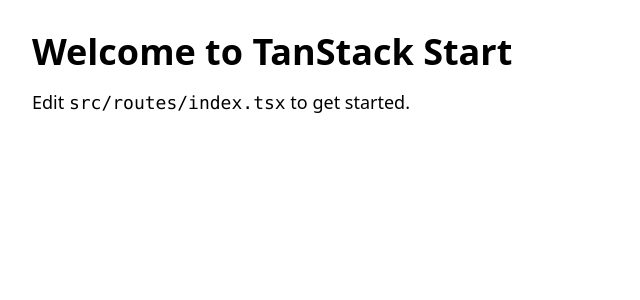
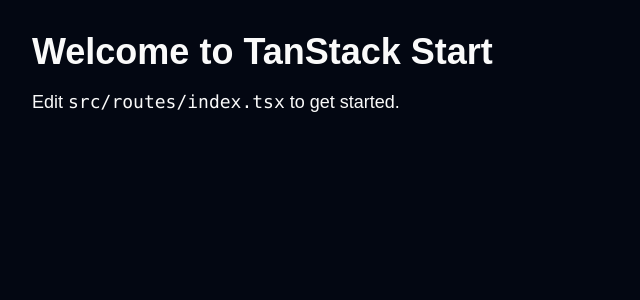
Before and after one commit to mistic0xb/glassabbey-frontend, a React (Vite) app: page / in a window 1280 px wide. Shown: the top 300 px of the page, without its empty margins (0-640 px from the left). Built offline with nearby package versions, Linux system fonts and the light colour scheme.

Commit message:
feat: fixed color theme for the entire app

```diff
--- a/src/styles.css
+++ b/src/styles.css
@@ -1,5 +1,9 @@
+@import 'tailwindcss';
+@import 'tw-animate-css';
+@import 'shadcn/tailwind.css';
+@import '@fontsource-variable/geist';
 
-@import "tailwindcss";
+@custom-variant dark (&:is(.dark *));
 
 * {
   box-sizing: border-box;
@@ -14,3 +18,107 @@
 body {
   margin: 0;
 }
+
+@theme inline {
+  --font-heading: var(--font-sans);
+  --font-sans: 'Geist Variable', sans-serif;
+  --color-sidebar-ring: var(--sidebar-ring);
+  --color-sidebar-border: var(--sidebar-border);
+  --color-sidebar-accent-foreground: var(--sidebar-accent-foreground);
+  --color-sidebar-accent: var(--sidebar-accent);
+  --color-sidebar-primary-foreground: var(--sidebar-primary-foreground);
+  --color-sidebar-primary: var(--sidebar-primary);
+  --color-sidebar-foreground: var(--sidebar-foreground);
+  --color-sidebar: var(--sidebar);
+  --color-chart-5: var(--chart-5);
+  --color-chart-4: var(--chart-4);
+  --color-chart-3: var(--chart-3);
+  --color-chart-2: var(--chart-2);
+  --color-chart-1: var(--chart-1);
+  --color-ring: var(--ring);
+  --color-input: var(--input);
+  --color-border: var(--border);
+  --color-destructive: var(--destructive);
+  --color-accent-foreground: var(--accent-foreground);
+  --color-accent: var(--accent);
+  --color-muted-foreground: var(--muted-foreground);
+  --color-muted: var(--muted);
+  --color-secondary-foreground: var(--secondary-foreground);
+  --color-secondary: var(--secondary);
+  --color-primary-foreground: var(--primary-foreground);
+  --color-primary: var(--primary);
+  --color-popover-foreground: var(--popover-foreground);
+  --color-popover: var(--popover);
+  --color-card-foreground: var(--card-foreground);
+  --color-card: var(--card);
+  --color-foreground: var(--foreground);
+  --color-background: var(--background);
+  --radius-sm: calc(var(--radius) * 0.6);
+  --radius-md: calc(var(--radius) * 0.8);
+  --radius-lg: var(--radius);
+  --radius-xl: calc(var(--radius) * 1.4);
+  --radius-2xl: calc(var(--radius) * 1.8);
+  --radius-3xl: calc(var(--radius) * 2.2);
+  --radius-4xl: calc(var(--radius) * 2.6);
+
+  --color-bid-foreground: var(--bid-foreground);
+  --color-bid: var(--bid);
+}
+
+:root {
+  /* Surface & Backgrounds (Deep Midnight Blue/Purple) */
+  --background: oklch(0.13 0.028 261.69); /* Rich midnight canvas (#020617) */
+  --foreground: oklch(0.985 0 0); /* White crisp text */
+  --card: oklch(0.18 0.032 260.2); /* Dark blue-slate card surface (#0f172a) */
+  --card-foreground: oklch(0.985 0 0);
+  --popover: oklch(0.18 0.032 260.2);
+  --popover-foreground: oklch(0.985 0 0);
+
+  /* Brand Accents (Royal Violet / Indigo) */
+  --primary: oklch(0.585 0.233 277.117); /* Royal Indigo/Violet (#6366f1) */
+  --primary-foreground: oklch(1 0 0);
+
+  --secondary: oklch(0.25 0.035 260); /* Card hover / secondary buttons */
+  --secondary-foreground: oklch(0.985 0 0);
+
+  --muted: oklch(0.23 0.03 260);
+  --muted-foreground: oklch(0.708 0.015 255); /* Subtitle & timer labels */
+
+  --accent: oklch(
+    0.627 0.265 303.9
+  ); /* Glowing highlights / Rare tags (Purple) */
+  --accent-foreground: oklch(0.985 0 0);
+
+  /* Custom Auction Specific Token (Emerald Green for Live Bids) */
+  --bid: oklch(60.011% 0.13407 160.811); /* Live Bid Button (#10b981) */
+  --bid-foreground: oklch(1 0 0);
+
+  --destructive: oklch(0.577 0.245 27.325);
+  --border: oklch(1 0 0 / 12%); /* Subtle glowing borders */
+  --input: oklch(1 0 0 / 15%);
+  --ring: oklch(0.585 0.233 277.117);
+
+  --radius: 0.625rem;
+
+  /* Sidebar Tokens (Matches Card background) */
+  --sidebar: oklch(0.18 0.032 260.2);
+  --sidebar-foreground: oklch(0.985 0 0);
+  --sidebar-primary: oklch(0.585 0.233 277.117);
+  --sidebar-primary-foreground: oklch(1 0 0);
+  --sidebar-accent: oklch(0.25 0.035 260);
+  --sidebar-accent-foreground: oklch(0.985 0 0);
+  --sidebar-border: oklch(1 0 0 / 12%);
+  --sidebar-ring: oklch(0.585 0.233 277.117);
+}
+
+@layer base {
+  * {
+    @apply border-border outline-ring/50;
+  }
+  body {
+    @apply bg-background text-foreground;
+  }
+  html {
+    @apply font-sans;
+  }
+}
```
